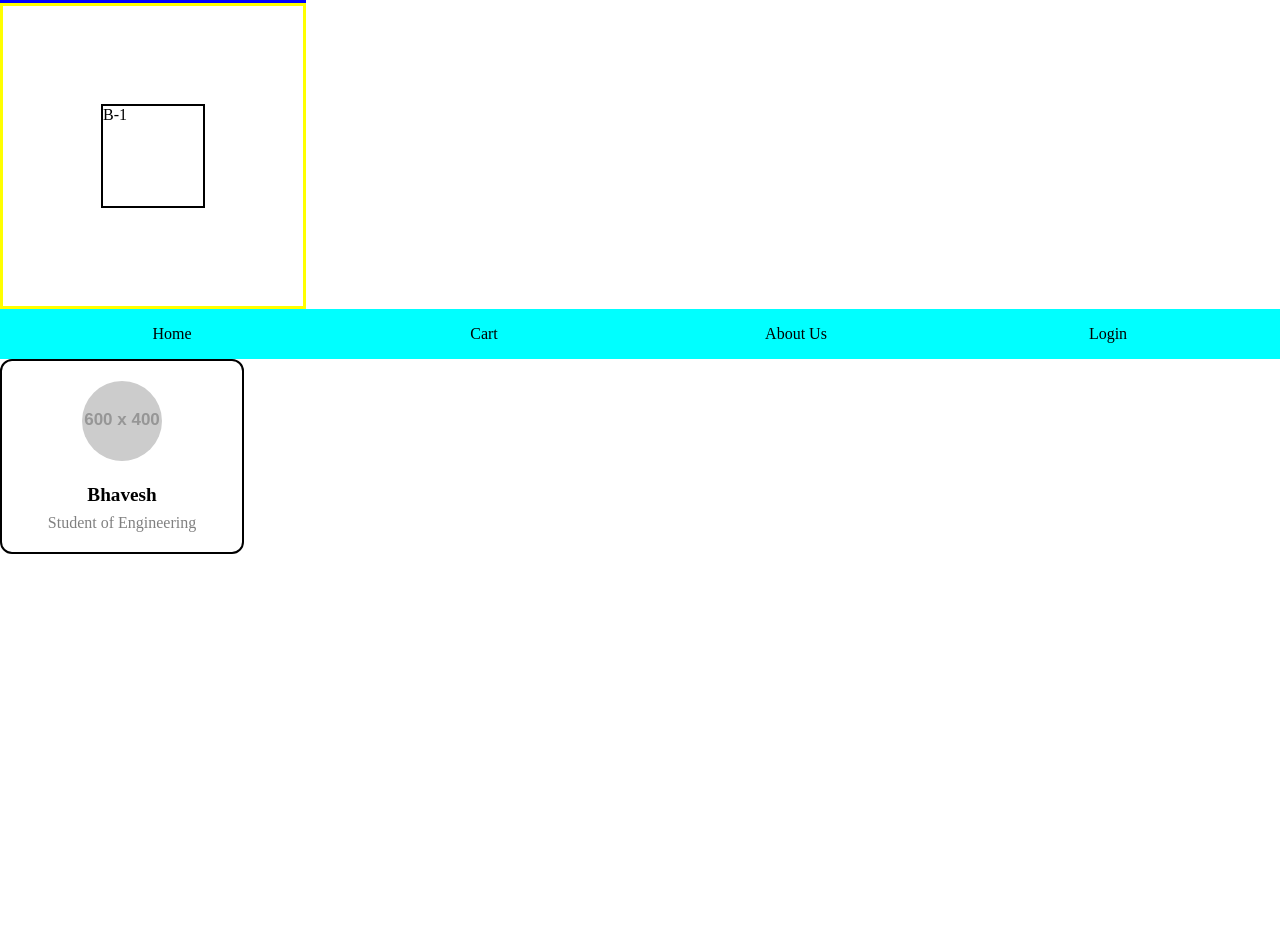
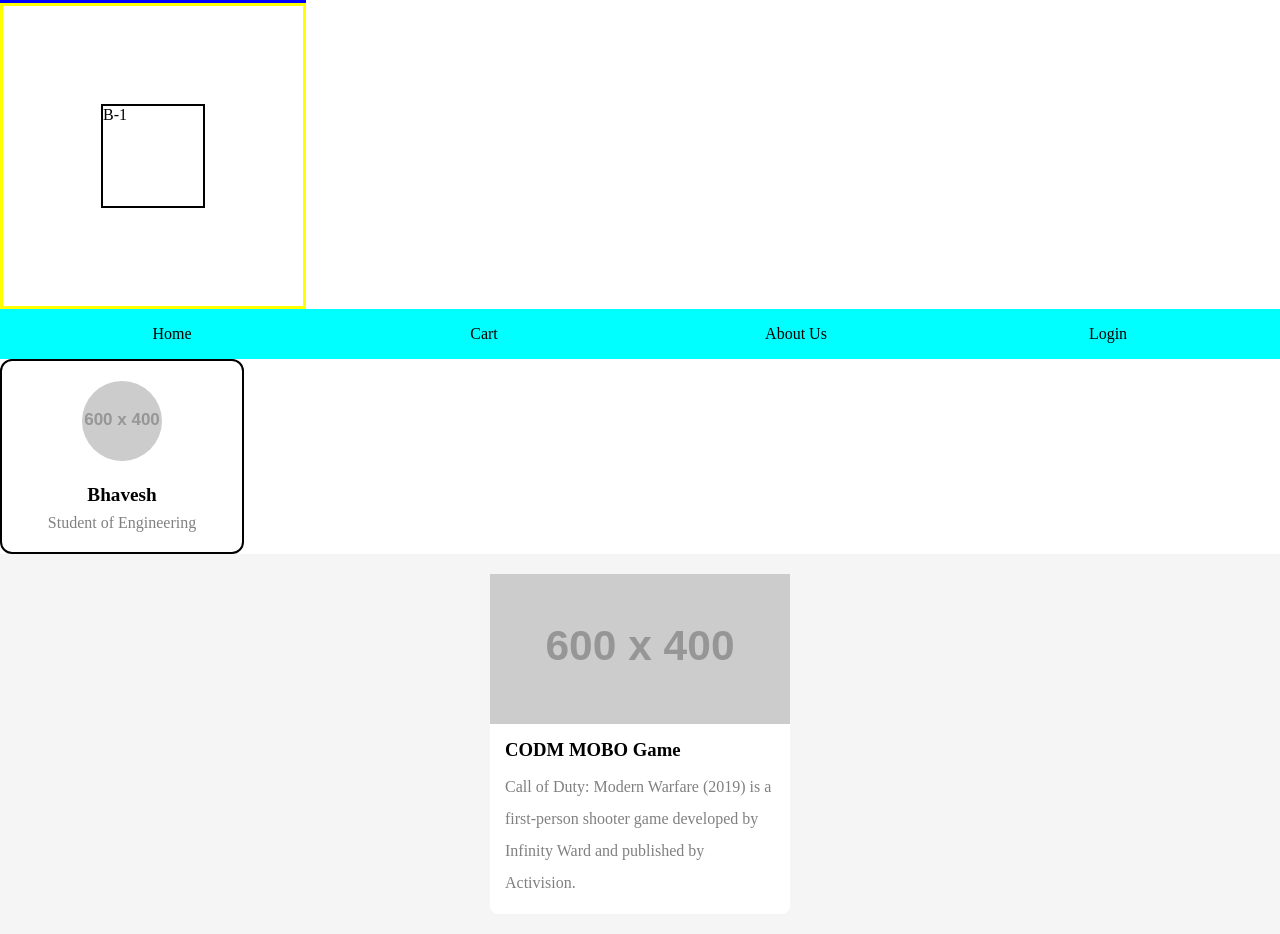
Before and after one commit to bhaveshcodm2706-venom/CSS-Flexbox, a website: page index.html in a window 1280 px wide. Shown: the part 303-1237 px from the top of the page. Before the commit the page ends 857 px from the top, so only its background shows below. Drawn offline with Linux system fonts and the light colour scheme; placeholder pictures from the web are drawn by us.

Commit message:
Completed Course card

```diff
--- a/index.html
+++ b/index.html
@@ -32,7 +32,15 @@
       <p class="description">Student of Engineering</p>
     </div>
 
-
+    <div class="card-container">
+      <div class="course-card">
+        <img src="https://placehold.co/600x400?text=Hello+MOBO" >
+        <div class="course-content">
+          <h3>CODM MOBO Game</h3>
+          <p>Call of Duty: Modern Warfare (2019) is a first-person shooter game developed by Infinity Ward and published by Activision.</p>
+        </div>
+      </div>
+    </div>
 
 </body>
 </html>
--- a/styles.css
+++ b/styles.css
@@ -87,3 +87,42 @@ padding: 1rem;
   color:gray;
 
 }
+
+.card-container {
+  display: flex;
+  justify-content: center;
+  padding: 20px;
+  background-color:whitesmoke;
+}
+
+.course-card {
+  display: flex;
+  flex-direction: column;
+  width: 300px;
+  background: white;
+  border-radius: 8px;
+
+}
+
+.course-card img {
+  width: 100%;
+  height: 150px;
+  object-fit: cover;
+}
+
+.course-content {
+  padding: 15px;
+
+}
+
+.course-content h3 {
+  margin: 0 0 10px 0;
+  color:black;
+}
+
+.course-content p {
+  margin: 0;
+  color:gray;
+  font-size: 1rem;
+  line-height: 2;
+}
```
